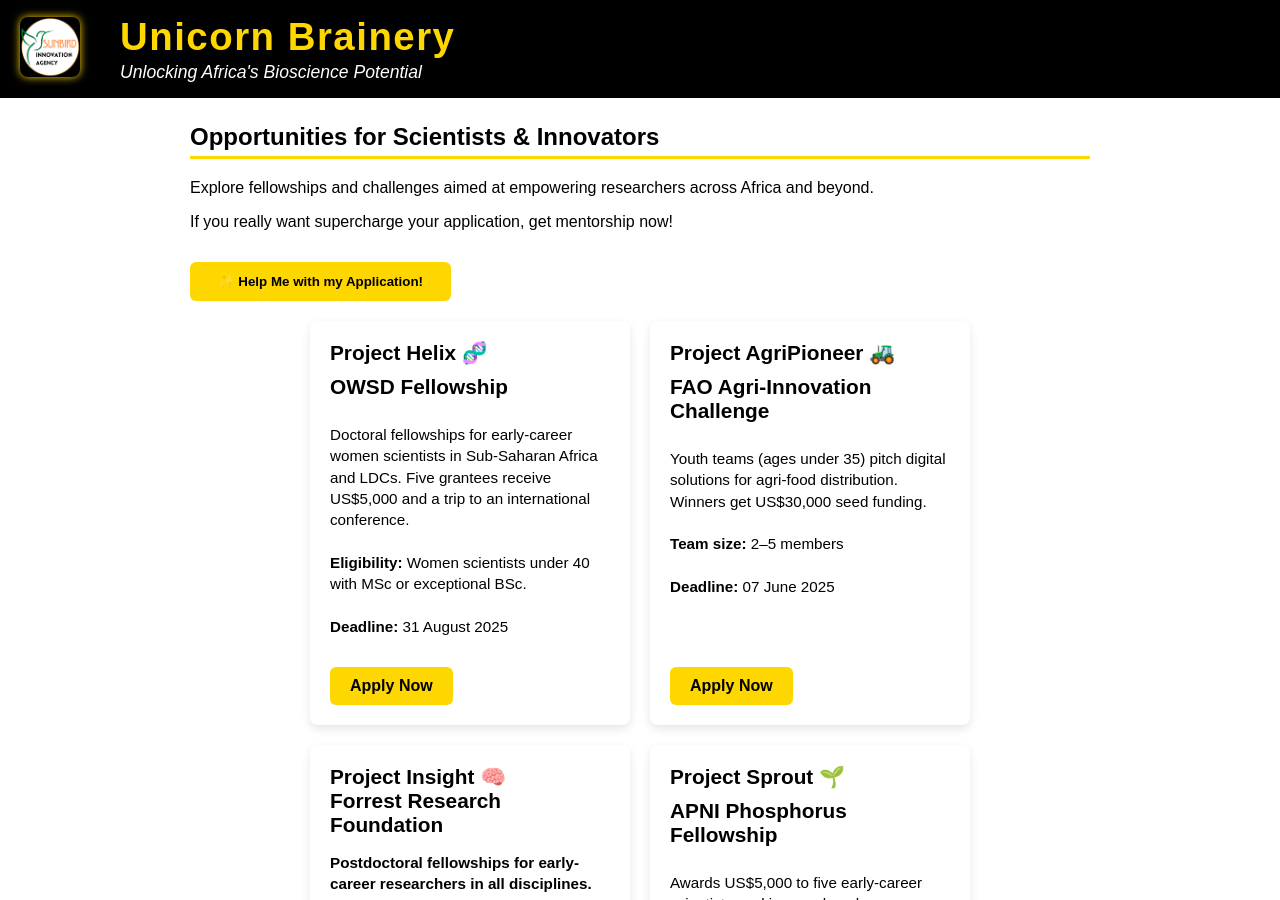
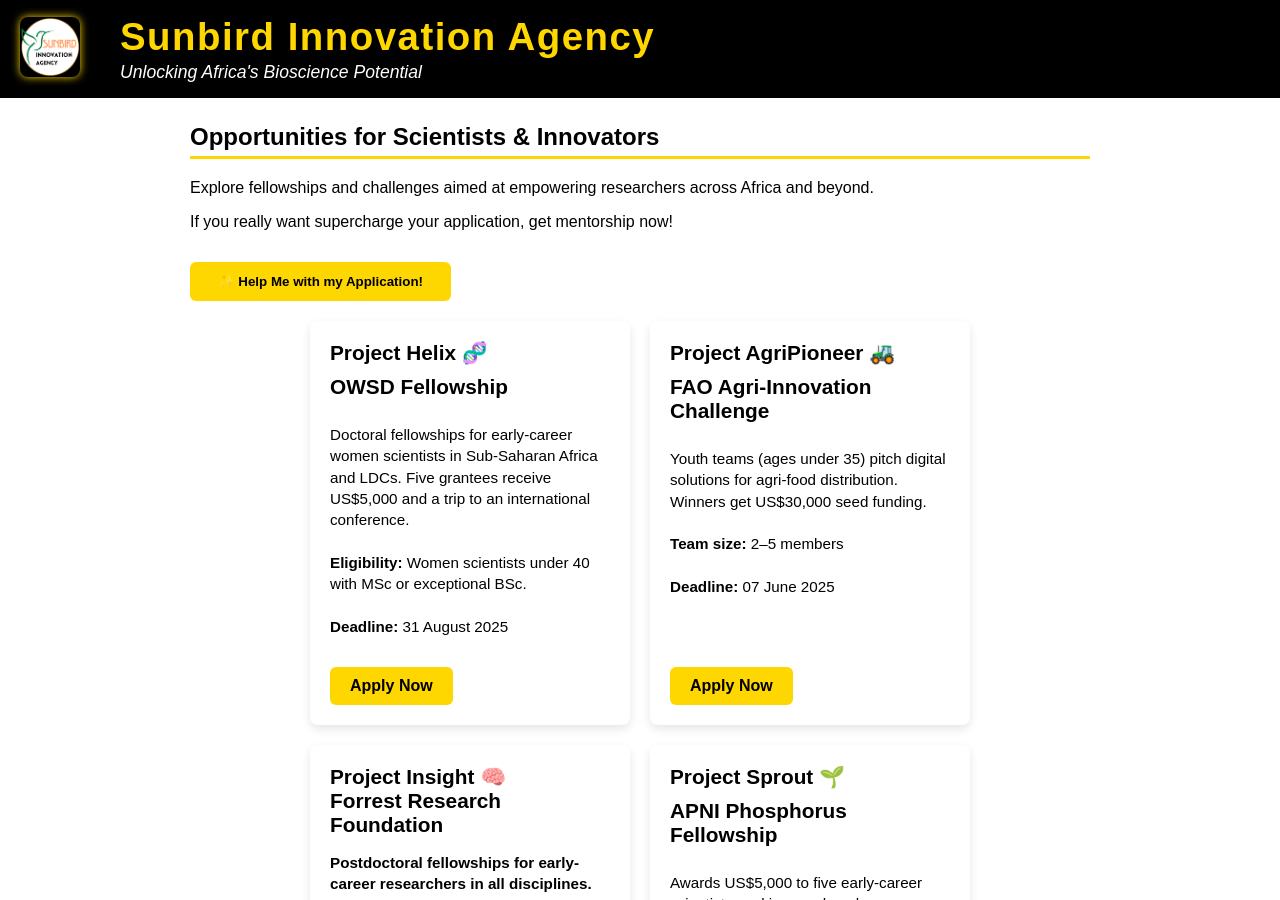
Before and after one commit to mmutondo/mmutondo.github.io, a Jekyll site: the page opencalls.html, which Jekyll copies as it is, in a window 1280 px wide and 900 px high. Built offline with Jekyll 4.4.1, drawn with Linux system fonts in a browser that asks for light colours.

Commit message:
Update opencalls.html

```diff
--- a/opencalls.html
+++ b/opencalls.html
@@ -196,7 +196,7 @@
     <img class="logo" src="https://dr.moolamutondo.me/images/Sunbird Innovation Agency pic.png" alt="Sunbird IA Logo" />
      </a>
       <div class="title-container">
-      <h1>Unicorn Brainery</h1>
+      <h1>Sunbird Innovation Agency</h1>
       <p>Unlocking Africa's Bioscience Potential</p>
     </div>
   </header>
```
